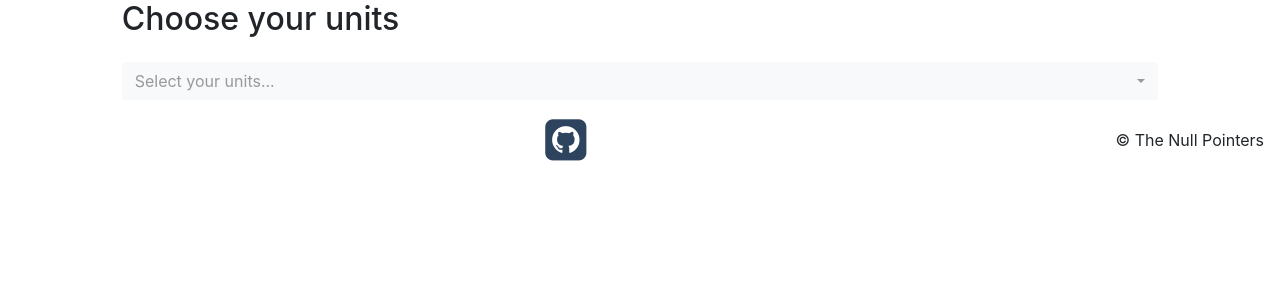
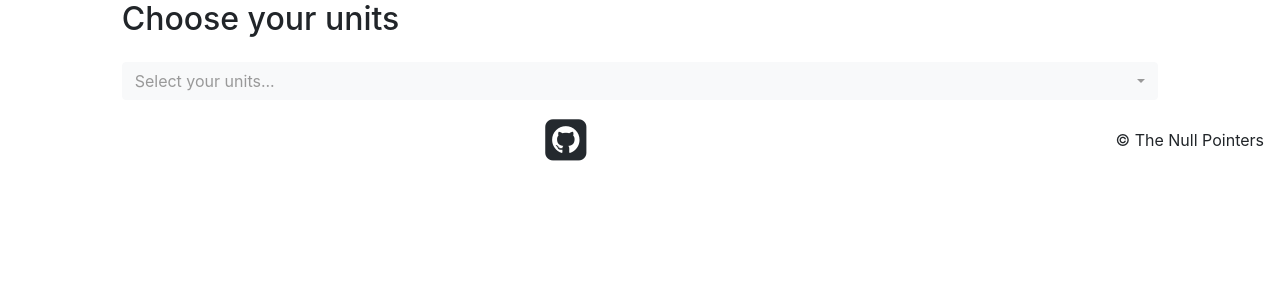
Before and after one commit to krayste/syncs-hackathon-proj, a Django app: page / in a window 1280 px wide. Shown: the part 56-356 px from the top of the page. Run offline with Django 3.2, Linux system fonts and the light colour scheme; data comes from the database, SQL or seed files in the repository; some libraries are stand-ins or nearby versions.

Commit message:
Colour change for button

```diff
--- a/assessment_scheduler/templates/base.html
+++ b/assessment_scheduler/templates/base.html
@@ -41,7 +41,7 @@
     </div>
     <div class= "navbar-text pull-right">
 <!-- Add in your social media / github links here -->
-    <a href="https://github.com/krayste/syncs-hackathon-proj"><i class ="fa fa-github-square fa-3x" style="color:#2D435E";></i></a>
+    <a href="https://github.com/krayste/syncs-hackathon-proj"><i class ="fa fa-github-square fa-3x" style="color:#24292e";></i></a>
     </div>
     <!--Below is the copyright information for the site-->
     <div class="navbar-text pull-left">
```
